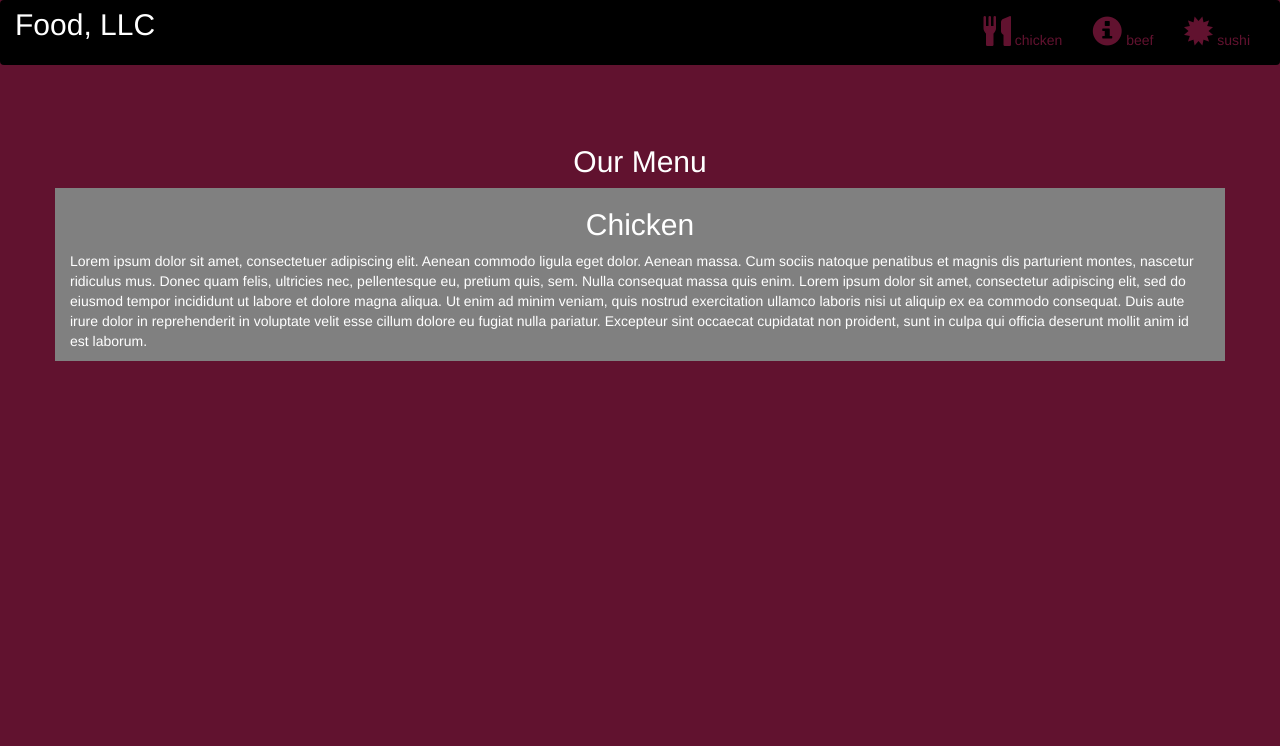
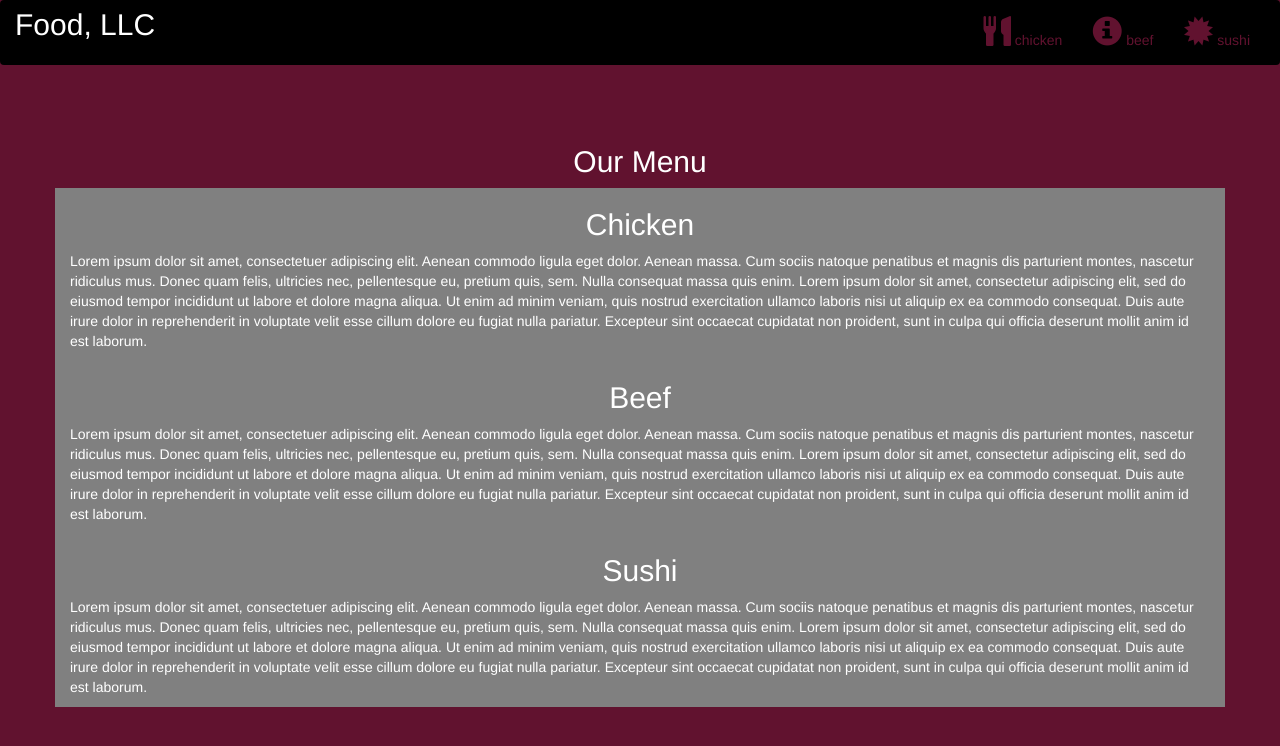
Before and after one commit to strange98350/module3-solution, a plain HTML site: page index.html in a window 1280 px wide. Drawn offline with nearby package versions, Linux system fonts and the light colour scheme.

Commit message:
Update index.html

```diff
--- a/index.html
+++ b/index.html
@@ -1,9 +1,7 @@
 <!doctype html>
 <html lang="en">
 <head>
-  <title>Bootstrap Example</title>
-  <meta charset="utf-8">
-  <meta name="viewport" content="width=device-width, initial-scale=1">
+  <title>Module3</title>
   <link rel="stylesheet" href="https://maxcdn.bootstrapcdn.com/bootstrap/3.4.1/css/bootstrap.min.css">
   <link rel="stylesheet" type="text/css" href="style.css">
   <script src="https://ajax.googleapis.com/ajax/libs/jquery/3.5.1/jquery.min.js"></script>
@@ -49,6 +47,25 @@
               <p>Lorem ipsum dolor sit amet, consectetuer adipiscing elit. Aenean commodo ligula eget dolor. Aenean massa. Cum sociis natoque penatibus et magnis dis parturient montes, nascetur ridiculus mus. Donec quam felis, ultricies nec, pellentesque eu, pretium quis, sem. Nulla consequat massa quis enim. Lorem ipsum dolor sit amet, consectetur adipiscing elit, sed do eiusmod tempor incididunt ut labore et dolore magna aliqua. Ut enim ad minim veniam, quis nostrud exercitation ullamco laboris nisi ut aliquip ex ea commodo consequat. Duis aute irure dolor in reprehenderit in voluptate velit esse cillum dolore eu fugiat nulla pariatur. Excepteur sint occaecat cupidatat non proident, sunt in culpa qui officia deserunt mollit anim id est laborum.</p>
     </div>
     </div>
+  <div id="home-tiles" class="row">
+      <div class="col-md-12 col-sm-12 col-xs-12">
+            <p id="chickstory">
+          <h2>Beef</h2>
+              <p>Lorem ipsum dolor sit amet, consectetuer adipiscing elit. Aenean commodo ligula eget dolor. Aenean massa. Cum sociis natoque penatibus et magnis dis parturient montes, nascetur ridiculus mus. Donec quam felis, ultricies nec, pellentesque eu, pretium quis, sem. Nulla consequat massa quis enim. Lorem ipsum dolor sit amet, consectetur adipiscing elit, sed do eiusmod tempor incididunt ut labore et dolore magna aliqua. Ut enim ad minim veniam, quis nostrud exercitation ullamco laboris nisi ut aliquip ex ea commodo consequat. Duis aute irure dolor in reprehenderit in voluptate velit esse cillum dolore eu fugiat nulla pariatur. Excepteur sint occaecat cupidatat non proident, sunt in culpa qui officia deserunt mollit anim id est laborum.</p>
+    </div>
+    </div>
+  <div id="home-tiles" class="row">
+      <div class="col-md-12 col-sm-12 col-xs-12">
+            <p id="chickstory">
+          <h2>Sushi</h2>
+              <p>Lorem ipsum dolor sit amet, consectetuer adipiscing elit. Aenean commodo ligula eget dolor. Aenean massa. Cum sociis natoque penatibus et magnis dis parturient montes, nascetur ridiculus mus. Donec quam felis, ultricies nec, pellentesque eu, pretium quis, sem. Nulla consequat massa quis enim. Lorem ipsum dolor sit amet, consectetur adipiscing elit, sed do eiusmod tempor incididunt ut labore et dolore magna aliqua. Ut enim ad minim veniam, quis nostrud exercitation ullamco laboris nisi ut aliquip ex ea commodo consequat. Duis aute irure dolor in reprehenderit in voluptate velit esse cillum dolore eu fugiat nulla pariatur. Excepteur sint occaecat cupidatat non proident, sunt in culpa qui officia deserunt mollit anim id est laborum.</p>
+    </div>
+    </div>
+
+
+
+
+
 </div>
 </body>
 </html>
```
